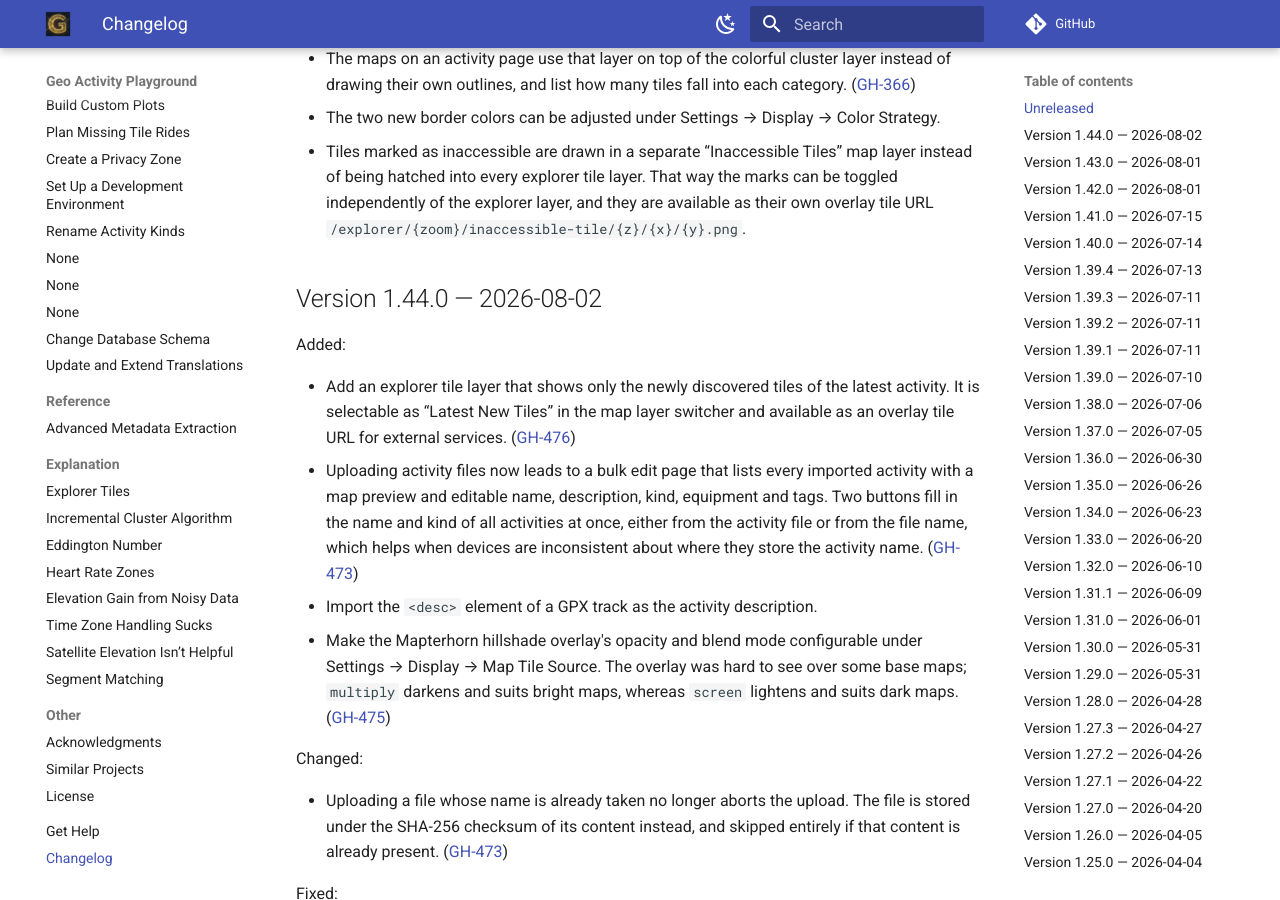
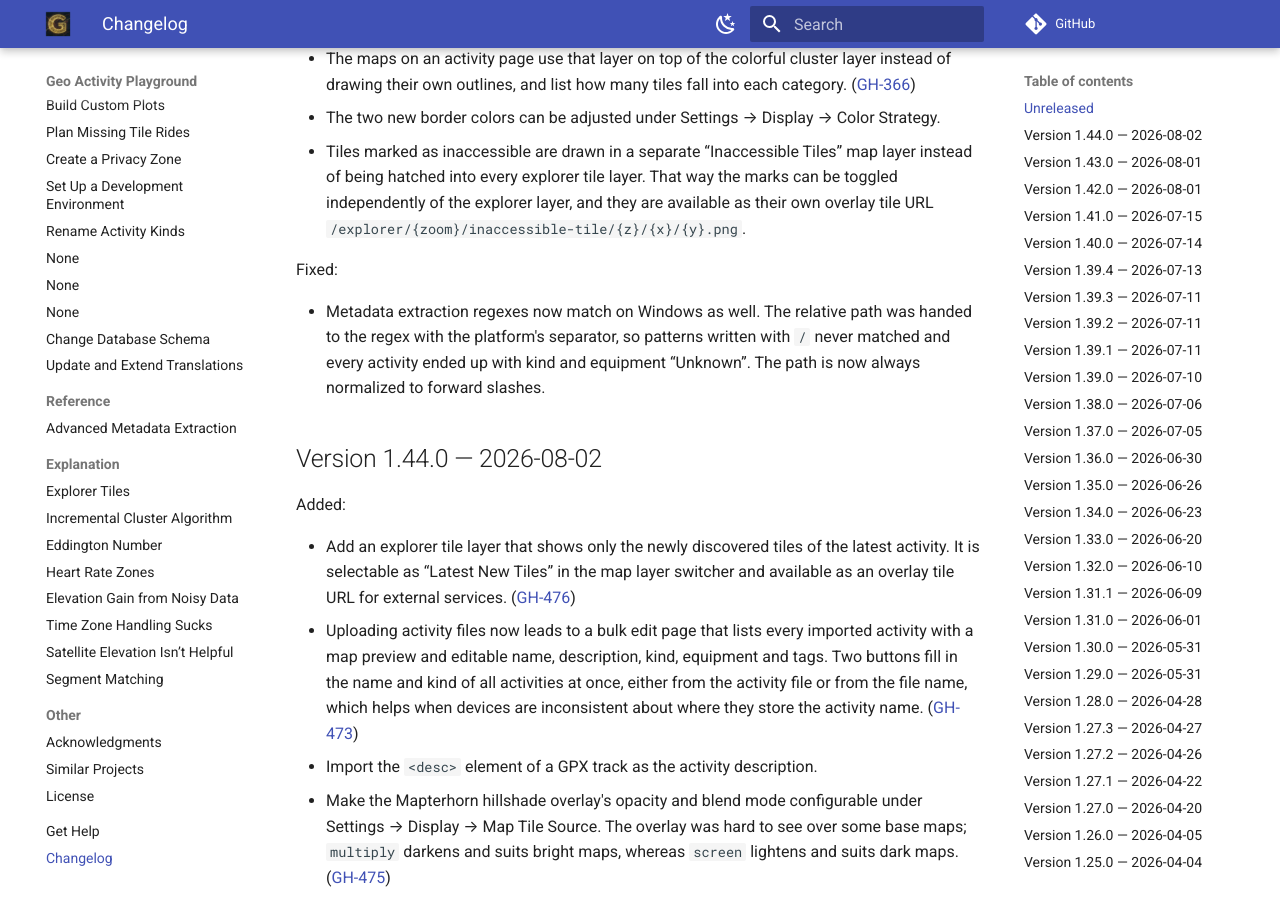
Before and after one commit to martin-ueding/geo-activity-playground, an MkDocs documentation site: the page built from docs/changelog.md, in a window 1280 px wide and 900 px high, scrolled down 479 px. Built offline with MkDocs 1.6.1 and Material for MkDocs 9.7.7, drawn with Linux system fonts in a browser that asks for light colours; comment, search, counter and statistics services are not loaded.

Commit message:
docs: add changelog entry for the Windows metadata extraction fix

```diff
--- a/docs/changelog.md
+++ b/docs/changelog.md
@@ -23,6 +23,10 @@ Changed:
 - The maps on an activity page use that layer on top of the colorful cluster layer instead of drawing their own outlines, and list how many tiles fall into each category. ([GH-366](https://github.com/martin-ueding/geo-activity-playground/issues/366))
 - The two new border colors can be adjusted under Settings → Display → Color Strategy.
 - Tiles marked as inaccessible are drawn in a separate “Inaccessible Tiles” map layer instead of being hatched into every explorer tile layer. That way the marks can be toggled independently of the explorer layer, and they are available as their own overlay tile URL `/explorer/{zoom}/inaccessible-tile/{z}/{x}/{y}.png`.
+
+Fixed:
+
+- Metadata extraction regexes now match on Windows as well. The relative path was handed to the regex with the platform's separator, so patterns written with `/` never matched and every activity ended up with kind and equipment “Unknown”. The path is now always normalized to forward slashes.
 
 ## Version 1.44.0 — 2026-08-02
 
```
